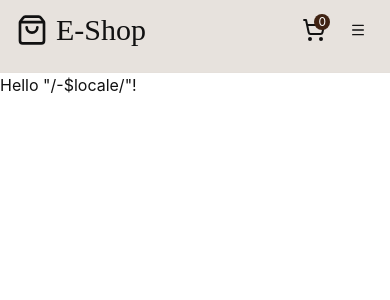
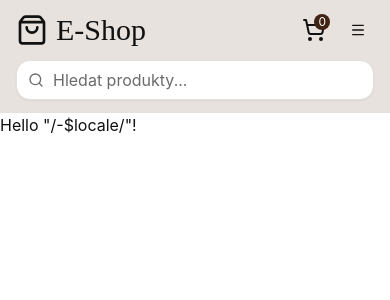
Before and after one commit to florixak/rtsoft-clothing-eshop, a React (Vite) app: page / in a window 390 px wide. Shown: the top 300 px of the page. Built offline with nearby package versions, Linux system fonts and the light colour scheme.

Commit message:
feat: uncomment header search component

```diff
--- a/src/components/layout/header.tsx
+++ b/src/components/layout/header.tsx
@@ -6,6 +6,7 @@ import MobileMenuDrawer from "./mobile-menu-drawer";
 import { ThemeSwitcher } from "./theme-switcher";
 import { LanguageSwitcher } from "./language-switcher";
 import { useCartStore } from "@/stores/cart-store";
+import HeaderSearch from "./header-search";
 
 const Header = () => {
   const { t } = useTranslation("common");
@@ -22,7 +23,7 @@ const Header = () => {
           <ShoppingBag size={32} className="inline-block mr-2" />
           <h1 className="text-3xl font-heading">E-Shop</h1>
         </Link>
-        {/*<HeaderSearch mode="desktop" />*/}
+        <HeaderSearch mode="desktop" />
         <nav className="flex flex-1 justify-end">
           <ul className="flex flex-row items-center gap-4">
             <li className="hidden md:block">
@@ -34,7 +35,7 @@ const Header = () => {
               <Link to="/{-$locale}/cart" aria-label={t("header.aria.cart")}>
                 <ShoppingCart size={24} />
               </Link>
-              <span className="absolute -top-1 -right-1 text-xs bg-primary text-white rounded-full px-1">
+              <span className="absolute -top-1 -right-1 text-xs bg-primary text-primary-foreground rounded-full px-1">
                 {itemsCount()}
               </span>
             </li>
@@ -59,7 +60,9 @@ const Header = () => {
         </nav>
       </div>
 
-      <div className="mt-3 md:hidden">{/*<HeaderSearch mode="mobile" />*/}</div>
+      <div className="mt-3 md:hidden">
+        <HeaderSearch mode="mobile" />
+      </div>
     </header>
   );
 };
```
